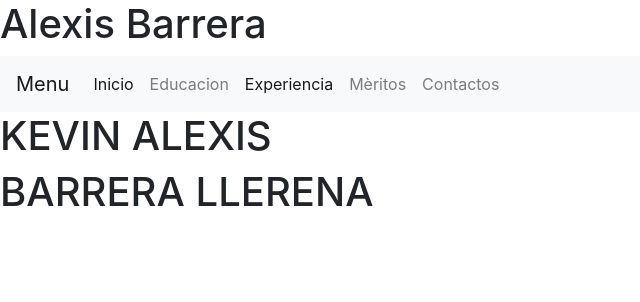
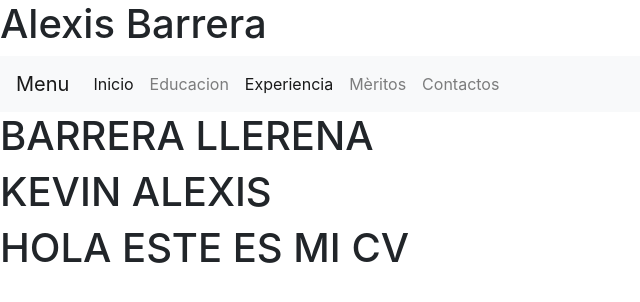
Before and after one commit to Alexis-VsCode/PracticaGit4A_BarreraKevin, a plain HTML site: page index.html in a window 1280 px wide. Shown: the whole page, without its empty margins (0-640 px from the left). Drawn offline with nearby package versions, Linux system fonts and the light colour scheme.

Commit message:
Se agregó un resumen de mi CV

```diff
--- a/index.html
+++ b/index.html
@@ -41,8 +41,9 @@
     </nav>
 
     <section>
+      <h1>BARRERA LLERENA</h1>
       <h1>KEVIN ALEXIS</h1>
-      <h1>BARRERA LLERENA</h1>
+       <h1>HOLA ESTE ES MI CV</h1>
     </section>
     <!-- Optional JavaScript -->
     <!-- jQuery first, then Popper.js, then Bootstrap JS -->
```
